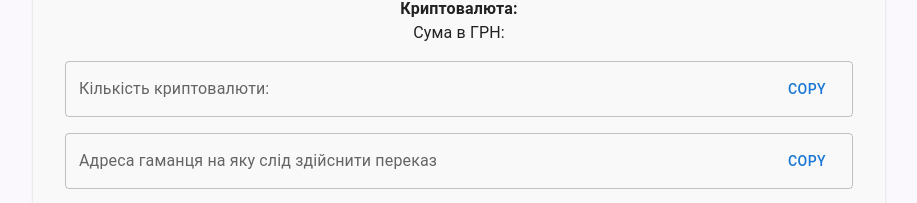
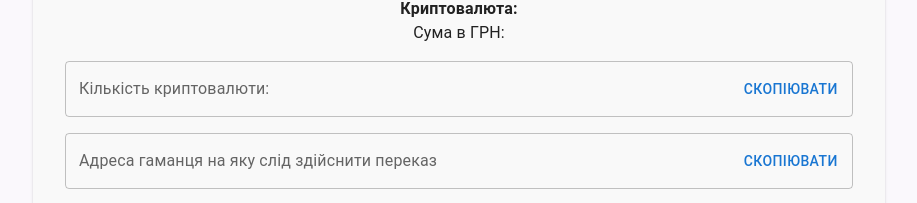
Before and after one commit to AlexeyBilko/CryptoPay, a React (Create React App) app: page /payment/1 in a window 1280 px wide. Shown: the part 225-428 px from the top of the page, without its empty margins (181-1098 px from the left). Built offline with nearby package versions, Linux system fonts and the light colour scheme; no server answers.

Commit message:
updated the goal

```diff
--- a/src/Pages/Dashboard/Dashboard.js
+++ b/src/Pages/Dashboard/Dashboard.js
@@ -190,21 +190,21 @@ const Dashboard = () => {
           <DialogTitle id="alert-dialog-title" sx={{ color: '#003366' }}>{"Delete Payment Page"}</DialogTitle>
           <DialogContent>
             <DialogContentText id="alert-dialog-description" sx={{              color: '#E65B40' }}>
-              Are you sure you want to delete this payment page? This action cannot be undone.
+            Ви впевнені, що хочете видалити цю платіжну сторінку? Ця дія не може бути скасована.
             </DialogContentText>
           </DialogContent>
           <DialogActions>
             <Button onClick={handleClose} sx={{ color: '#003366' }}>
-              Cancel
+              Відмінити
             </Button>
             <Button onClick={() => handleDelete(deleteId)} sx={{ color: '#E65B40' }} autoFocus>
-              Delete
+              Видалити
             </Button>
           </DialogActions>
         </Dialog>
         <Divider sx={{ my: 4, mt: 14 }} />
         <Typography variant="body1" sx={{ mt: 4, textAlign: 'center', color: '#003366' }}>
-          Наш проект має на меті спростити налаштування і оплату криптовалютних рахунків, зробивши їх доступними для більшого кола користувачів.
+        Метою дипломного проєкту є спрощення процесу створення криптовалютних рахунків для оплати в Bitcoin і Ethereum продавцям товарів і послуг, і надання можливості їх клієнтам сплачувати ці рахунки за рахунок створення зручного вебзастосунку.
         </Typography>
         <Divider sx={{ my: 4 }} />
       </Container>
--- a/src/Pages/PaymentPage/PaymentPage.js
+++ b/src/Pages/PaymentPage/PaymentPage.js
@@ -8,8 +8,8 @@ const PaymentPage = () => {
   const [paymentPage, setPaymentPage] = useState({});
   const [guestWalletAddress, setGuestWalletAddress] = useState('');
   const [senderEmailAddress, setSenderEmailAddress] = useState('');
-  const [copyText, setCopyText] = useState('Copy');
-  const [copyCryptoText, setCopyCryptoText] = useState('Copy');
+  const [copyText, setCopyText] = useState('Скопіювати');
+  const [copyCryptoText, setCopyCryptoText] = useState('Скопіювати');
   const [dialogOpen, setDialogOpen] = useState(false);
   const [dialogMessage, setDialogMessage] = useState('');
 
```
